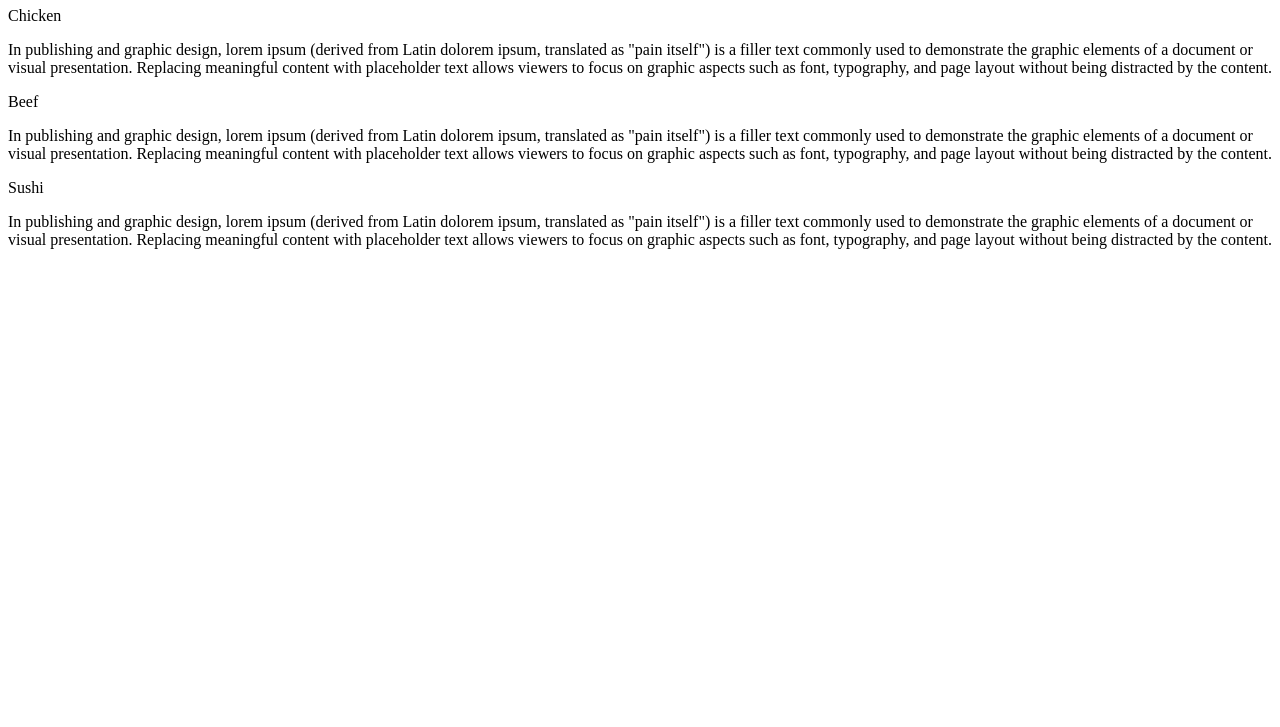
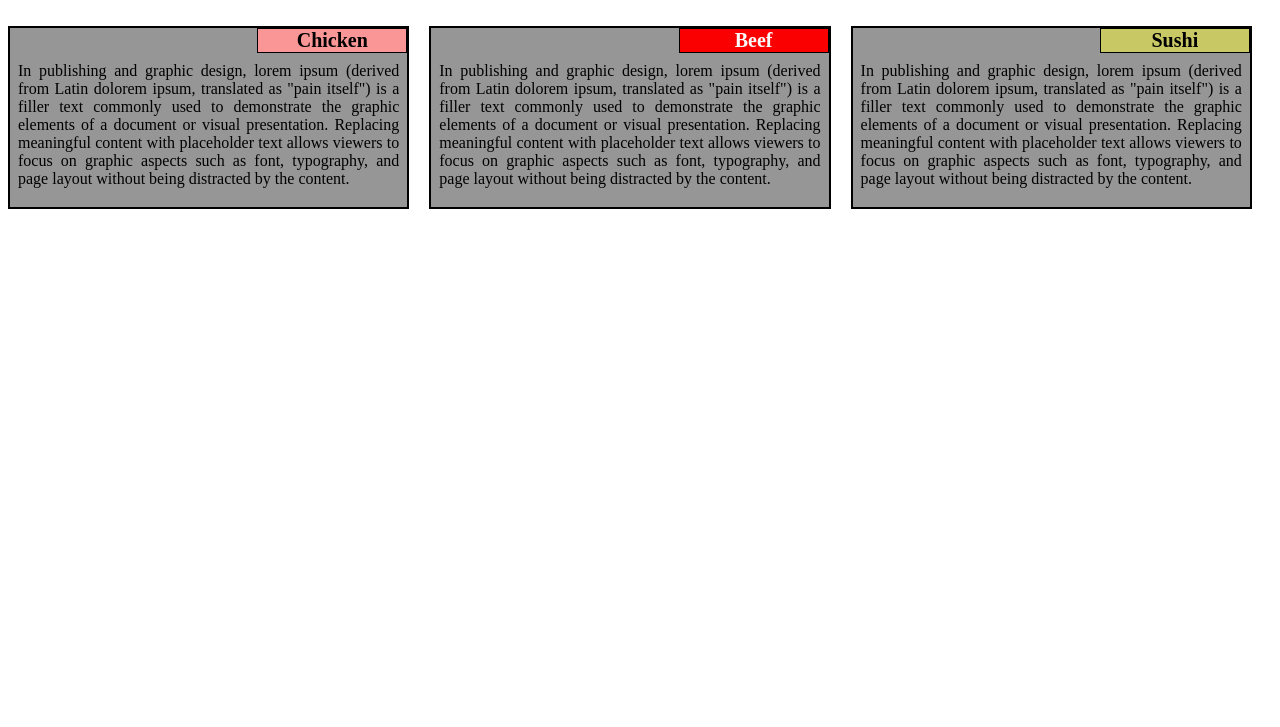
Before and after one commit to khandesigns/test, a plain HTML site: page Module2Solution/index.html in a window 1280 px wide. Shown: the part 73-800 px from the top of the page. Drawn offline with Linux system fonts and the light colour scheme.

Commit message:
Update index.html

```diff
--- a/Module2Solution/index.html
+++ b/Module2Solution/index.html
@@ -1,7 +1,7 @@
 <!doctype html>
 <html>
 <head>
-<link rel="stylesheet" href="module2styles.css">
+<link rel="stylesheet" href="styles.css">
 <meta charset="utf-8">
 <meta name='viewport' content='width=device-width, initial-scale=1'>
 <title>Module 2 solution</title>
```
